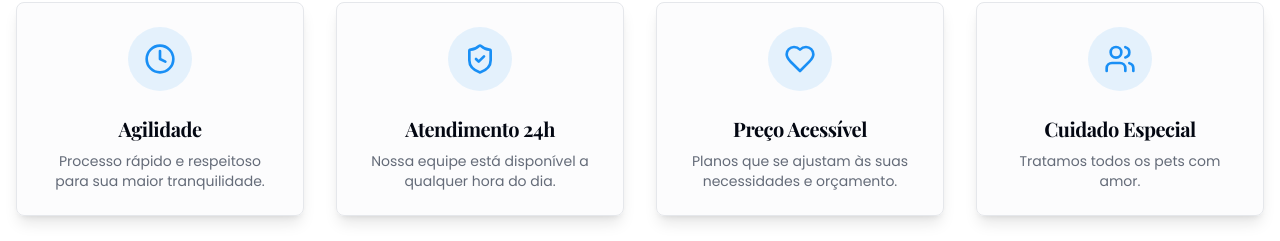
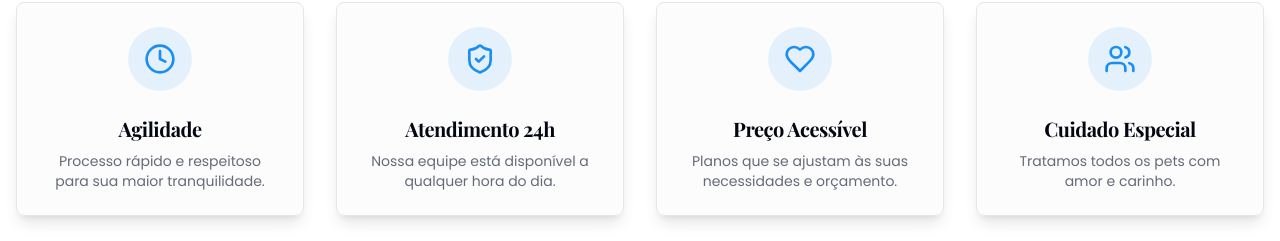
Before and after one commit to Cout420/PetEstrela, a Next.js app: page / in a window 1280 px wide. Shown: the part 1070-1311 px from the top of the page. Built offline with nearby package versions, Linux system fonts and the light colour scheme; no server answers.

Commit message:
Tratamos todos os pets com amor e carinho. (_for element p_)

```diff
--- a/src/components/home/why-choose-us.tsx
+++ b/src/components/home/why-choose-us.tsx
@@ -23,7 +23,7 @@ const features = [
     {
         icon: <Users className="w-8 h-8 text-primary" />,
         title: "Cuidado Especial",
-        description: "Tratamos todos os pets com amor.",
+        description: "Tratamos todos os pets com amor e carinho.",
     }
 ];
 
```
